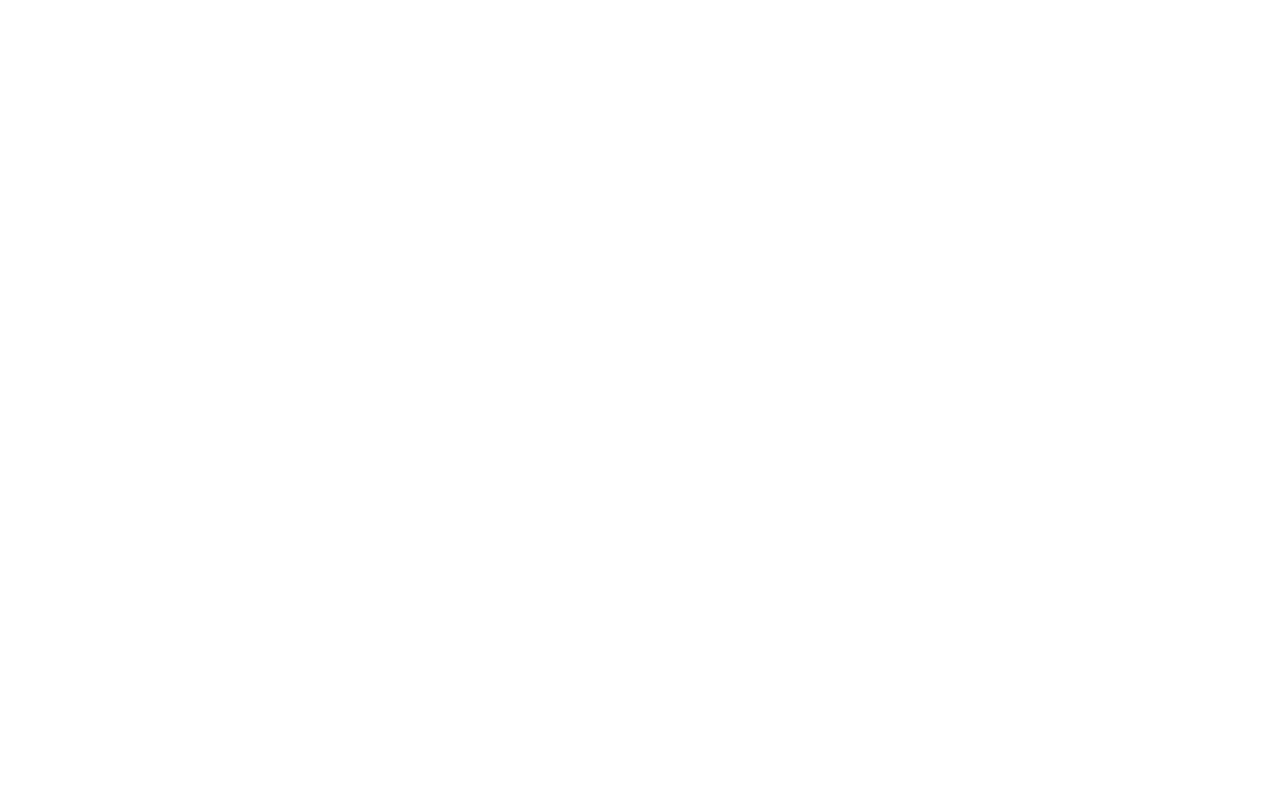
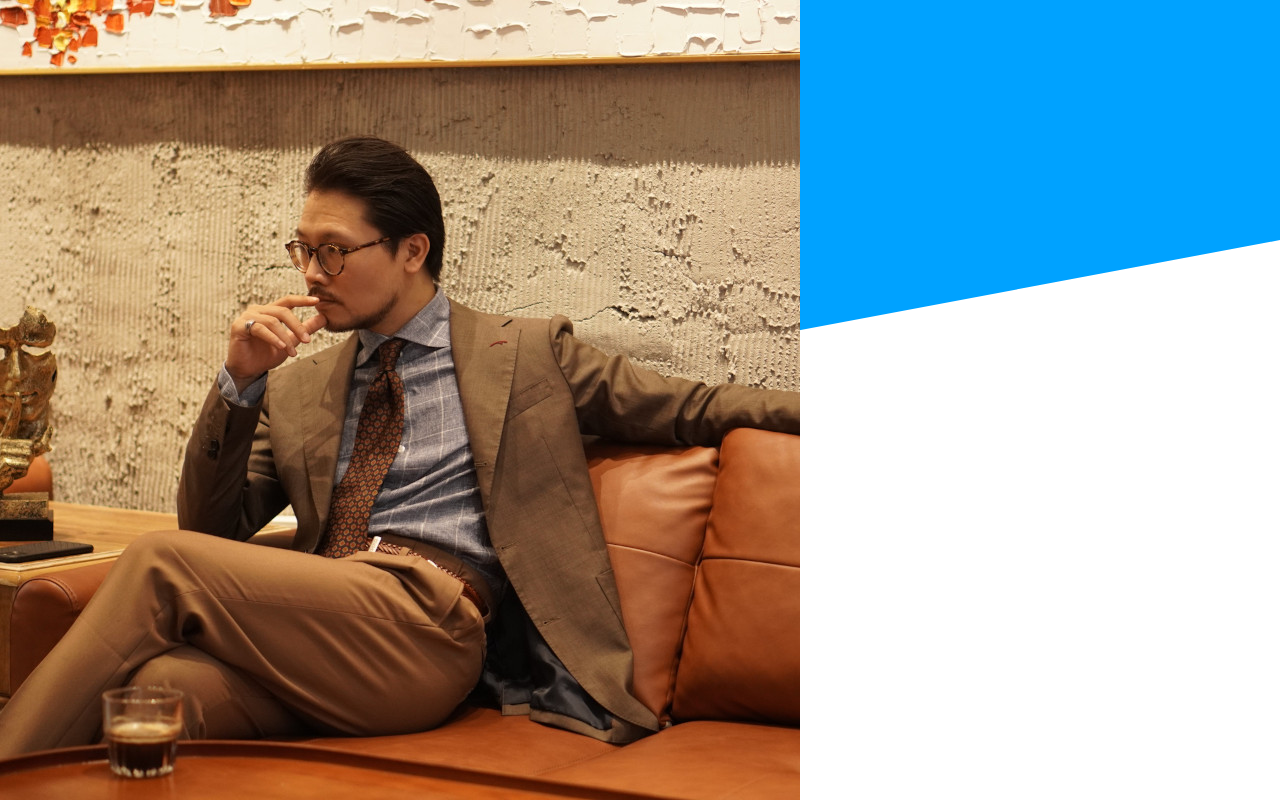
Before and after one commit to kapi104/odin-personal-portfolio, a website built with webpack: page dist/index.html in a window 1280 px wide. Built offline with Linux system fonts and the light colour scheme.

Commit message:
prepared profile picture in 3 sizes

```diff
--- a/src/index.js
+++ b/src/index.js
@@ -0,0 +1 @@
+import './style.css';
--- a/src/style.css
+++ b/src/style.css
@@ -0,0 +1,20 @@
+body {
+  margin: 0;
+}
+
+.background-div {
+  clip-path: polygon(0 0, 100% 0, 100% 50%, 0% 100%);
+  background-color: rgb(0, 162, 255);
+  height: 60vh;
+  position: absolute;
+  top: 0;
+  left: 0;
+  right: 0;
+  z-index: 0;
+  /* display: none; */
+}
+
+.page-container {
+  position: relative;
+  z-index: 1;
+}
```
Also changed, not shown: dist/img/profile/profile-1100w.jpg (added), dist/img/profile/profile-480w.jpg (added), dist/img/profile/profile-mobile.jpg (added), dist/index.html, dist/main.js.
